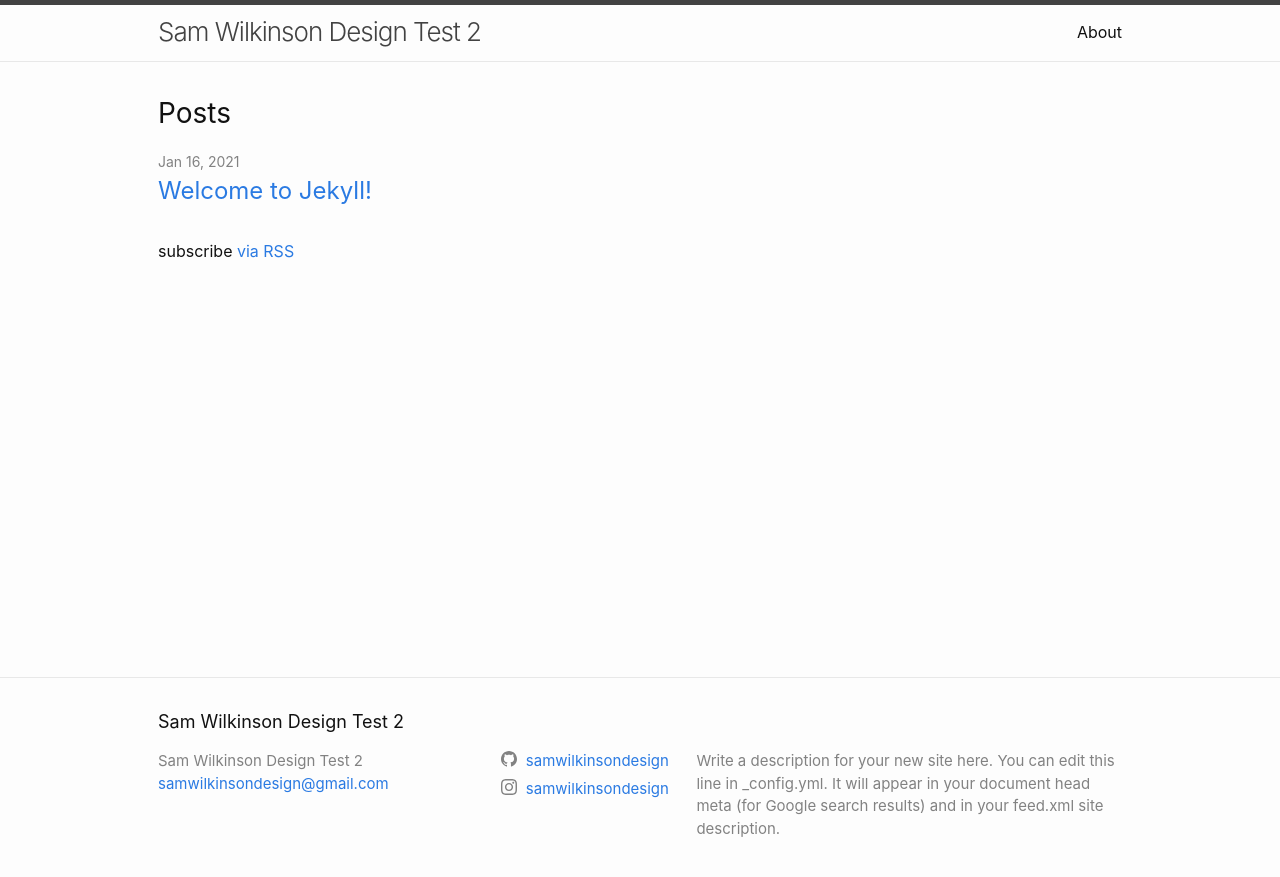
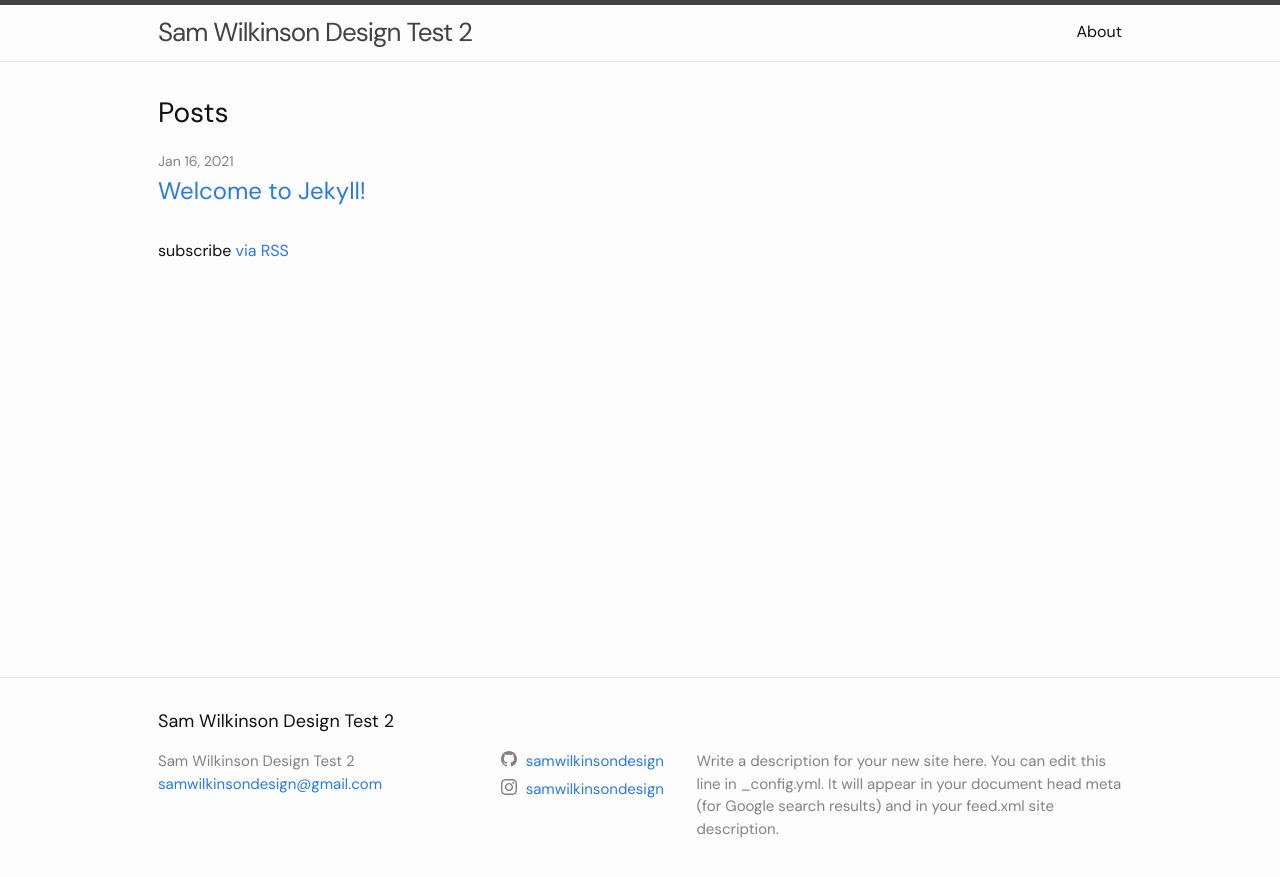
Before and after one commit to samwilkinsondesign/samwilkinsondesign.github.io, a Jekyll site: the page built from index.markdown, in a window 1280 px wide. Shown: the top 877 px of the page. Built offline with Jekyll 4.4.1, drawn with Linux system fonts in a browser that asks for light colours; some web fonts are replaced.

Commit message:
Update minima.scss

```diff
--- a/_sass/minima.scss
+++ b/_sass/minima.scss
@@ -2,7 +2,7 @@
 
 // Define defaults for each variable.
 
-$base-font-family: -apple-system, BlinkMacSystemFont, "Segoe UI", Roboto, Helvetica, Arial, sans-serif, "Apple Color Emoji", "Segoe UI Emoji", "Segoe UI Symbol" !default;
+$base-font-family: 'DM Sans', -apple-system, BlinkMacSystemFont, "Segoe UI", Roboto, Helvetica, Arial, sans-serif, "Apple Color Emoji", "Segoe UI Emoji", "Segoe UI Symbol" !default;
 $base-font-size:   16px !default;
 $base-font-weight: 400 !default;
 $small-font-size:  $base-font-size * 0.875 !default;
```
